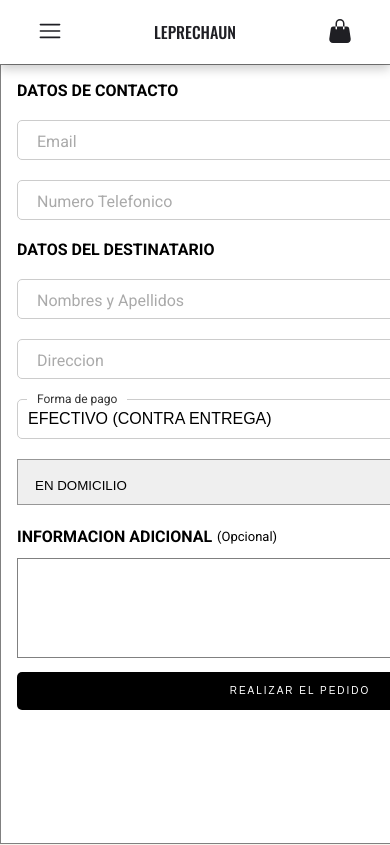
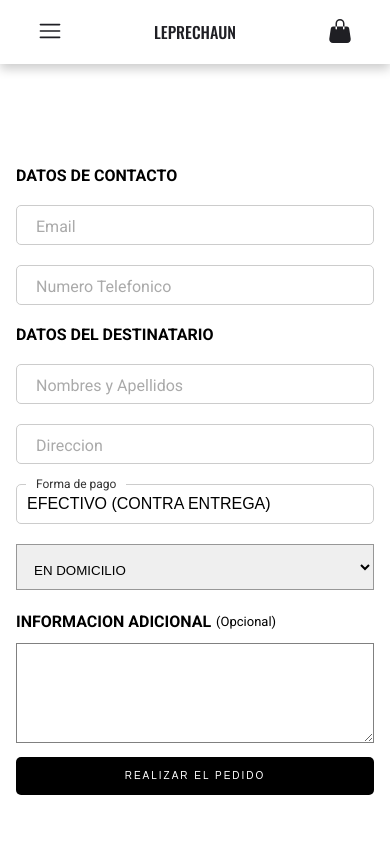
Before and after one commit to FrancooChaparro/leprechaun-web, a Next.js app: page /Contact in a window 390 px wide. Shown: the top 845 px of the page. Built offline with nearby package versions, Linux system fonts and the light colour scheme.

Commit message:
/feat/checkoutcomponent

```diff
--- a/app/(routes)/Contact/contact.module.css
+++ b/app/(routes)/Contact/contact.module.css
@@ -1,25 +1,20 @@
-
 .container-contact {
   width: 1000px;
-    min-height: 100vh;
-    padding-top: 64px;
+  display: grid;
+  grid-template-columns: 2fr 1fr;
+  padding-top: 64px; /* padding nav*/
   color: black;
   margin-left: auto;
   margin-right: auto;
-    display: grid;
-    grid-template-columns: 2fr 1fr;
   margin-bottom: 5rem;
-
 }
 
 .aaaaa {
   width: 600px;
-    border: 1px solid grey;
+  /* border: 1px solid grey; */
   padding: 1rem;
   background-color: #ffffff;
-
 }
-
 
 .bbbbb {
   width: 400px;
@@ -38,7 +33,6 @@
   border: 1px solid grey;
   padding: 1rem;
 }
-
 
 .aaaaa button {
   width: 100%;
@@ -60,23 +54,20 @@
 }
 .input-form-control {
   height: 46px;
-    padding: 17px 10px 4px 13px;
   width: 100%;
   border-color: #41414180;
-    height: 46px;
   padding: 17px 10px 4px 13px;
 }
 .input-container {
   position: relative;
   margin: 20px 0;
-
 }
 
 .input-field {
   width: 100%;
   padding: 10px;
   font-size: 16px;
-    border: 1px solid #ccc;
+  border: 1px solid #cccccc;
   border-radius: 5px;
   outline: none;
 }
@@ -92,8 +83,7 @@
   pointer-events: none; /* Evita interferencia al hacer clic */
   z-index: 45;
   background-color: var(--primary-white);
-
-    padding: 0 10px ;
+  padding: 0 10px;
 }
 
 .input-field:focus + .input-label,
@@ -108,7 +98,6 @@
   height: 46px;
   width: 100%;
   border-color: #41414180;
-    height: 46px;
   padding: 10px 10px 4px 13px;
   display: flex;
   justify-content: center;
@@ -125,7 +114,7 @@
   padding-bottom: 12px;
 }
 
-  .label-info span{
+.label-info span {
   font-weight: normal;
   font-size: 13px;
 }
@@ -133,7 +122,6 @@
 .input-error {
   border: 1px solid #d13b3b;
 }
-
 
 .card {
   width: 270px;
@@ -170,16 +158,15 @@
   font-size: 15px;
 }
 
-
-  .br, .br-total {
+.br,
+.br-total {
   width: 270px;
   display: flex;
   justify-content: space-between;
 }
 
-
 .overflow-card {
-    max-height: 200px;
+  max-height: 182px;
   min-height: 80px;
   width: 100%;
   overflow-y: auto;
@@ -197,10 +184,6 @@
   width: 0.45rem;
 }
 
-  /* .overflow-card::-webkit-scrollbar-track {
-    box-shadow: inset 0 0 6px rgba(0, 0, 0, 0.3);
-  } */
-
 .overflow-card::-webkit-scrollbar-thumb {
   background-color: rgb(223, 223, 223);
   border-radius: 6px;
@@ -210,10 +193,9 @@
   display: flex;
   padding: 9px;
   flex-direction: column;
-    gap: 8px;
+  gap: 6px;
   font-size: 14px;
   border-bottom: 1px solid #00000033;
-
 }
 
 .br-total {
@@ -232,3 +214,109 @@
   margin-top: 4px;
   font-weight: 600;
 }
+
+@media screen and (max-width: 1000px) {
+  .container-contact {
+    width: 100%;
+    display: flex;
+    flex-direction: column-reverse;
+    margin-top: 0px;
+    min-height: max-content;
+  }
+  .aaaaa {
+    width: 750px;
+    border: none;
+    margin: 0 auto;
+  }
+
+  .bbbbb {
+    width: 100%;
+    padding-left: 0px;
+  }
+
+  .total-card {
+    width: 750px;
+    padding: 0.2rem;
+    padding-left: 0.5rem;
+    margin: 0 auto;
+    position: static;
+  }
+
+  .br,
+  .br-total {
+    width: 100%;
+  }
+
+
+  .border {
+    border-bottom: 1px solid #00000033;
+  }
+  .overflow-card::-webkit-scrollbar {
+    width: 0.45rem;
+  }
+
+  .overflow-card::-webkit-scrollbar-thumb {
+    background-color: rgb(223, 223, 223);
+    border-radius: 6px;
+  }
+
+  .card {
+    width: 100%;
+    height: 70px;
+    display: flex;
+    justify-content: space-between;
+  }
+
+  .container-img {
+    width: 70px;
+    height: 70px;
+  }
+
+  .container-img img {
+    height: 100%;
+    width: 100%;
+    object-fit: cover;
+  }
+
+  .container-name {
+    width: 350px;
+    height: 100%;
+    display: flex;
+    justify-content: center;
+    align-items: center;
+    padding-left: 8px;
+    font-size: 13px;
+  }
+  .container-price {
+    display: flex;
+    justify-content: flex-end;
+    align-items: center;
+    width: 150px;
+    font-size: 15px;
+  }
+}
+
+@media screen and (max-width: 1000px) {
+  .aaaaa {
+    width: 520px;
+  }
+
+  .bbbbb {
+    width: 100%;
+    padding-left: 0px;
+  }
+
+  .total-card {
+    width: 520px;
+  }
+}
+
+@media screen and (max-width: 520px) {
+  .aaaaa {
+    width: 100%;
+  }
+
+  .total-card {
+    width: 100%;
+  }
+}
--- a/app/(routes)/Contact/page.tsx
+++ b/app/(routes)/Contact/page.tsx
@@ -75,6 +75,7 @@ const Contact = () => {
     return total + product.price;
   }, 0);
 
+  const [shopOpen, setShopOpen] = useState<boolean>(false);
 
   const [error, setError] = useState<boolean>(false);
   const [inputValues, setInputValues] = useState<Order>({
@@ -270,6 +271,9 @@ const Contact = () => {
       </form>
 
       <div className={styles["bbbbb"]}>
+
+
+
         <div className={styles["total-card"]}>
           <div className={`${styles["overflow-card"]} ${Cart.length > 0 ? styles["border"] : ""}` }>
           {Cart.length > 0 && (
@@ -301,6 +305,7 @@ const Contact = () => {
             </div>
           </div>
 }
+
         </div>
 
       </div>
--- a/app/globals.css
+++ b/app/globals.css
@@ -27,7 +27,7 @@ body {
   background-color: var(--primary-white);
   color: var(--primary-white);
   font-family: 'Oswald';
-  background-color: #f7f4ed;
+  /* background-color: #f7f4ed; */
 }
 
 .no-scroll {
--- a/components/acordion-cart/Acordion-cart.tsx
+++ b/components/acordion-cart/Acordion-cart.tsx
@@ -1,41 +1,46 @@
 "use client";
-import React, { useState } from 'react';
+import React, { useState } from "react";
 import styles from "@/components/nav/cart-component/cart-component.module.css";
-import { DecreaseIcon, IncreaseIcon, ShopIcon } from '@/Icons/CartIcon';
-import { lexend } from '@/utils/fonts';
-
+import { DecreaseIcon, IncreaseIcon, ShopIcon } from "@/Icons/CartIcon";
+import { lexend } from "@/utils/fonts";
 
 export const AcordionCart = () => {
-    const [shopOpen, setShopOpen] = useState<boolean>(false)
+  const [shopOpen, setShopOpen] = useState<boolean>(false);
 
   return (
     <div className={styles["container-shop"]}>
-    <div className={styles["container-shop-top"]} onClick={()=> setShopOpen(!shopOpen)}>
-            <a className={styles["container-icon"]}><ShopIcon /> <span className={styles["local"]}>Nuestro Local</span></a>
-            <a className={styles["container-icon"]}>{shopOpen ? <DecreaseIcon /> : <IncreaseIcon />}</a>
+      <div
+        className={styles["container-shop-top"]}
+        onClick={() => setShopOpen(!shopOpen)}
+      >
+        <a className={styles["container-icon"]}>
+          <ShopIcon /> <span className={styles["local"]}>Nuestro Local</span>
+        </a>
+        <a className={styles["container-icon"]}>
+          {shopOpen ? <DecreaseIcon /> : <IncreaseIcon />}
+        </a>
       </div>
-        <div className={`${styles["container-shop-bot"]} ${
-      shopOpen
-        ? styles["accordion-open"]
-        : styles["accordion-closed"]
-    }`}>
+      <div
+        className={`${styles["container-shop-bot"]} ${
+          shopOpen ? styles["accordion-open"] : styles["accordion-closed"]
+        }`}
+      >
         <div className={styles["container-shop-bot-modal"]}>
           <div className={styles["container-private"]}>
             <span className={styles["container-checked"]}>
               <span className={styles["container-checked-p"]}>
-                        <span className={styles["container-checked-c"]}>
+                <span className={styles["container-checked-c"]}></span>
               </span>
             </span>
-
+            <span className={lexend.className}>
+              Leprechaun - Av. Hipólito Yrigoyen 11357, Turdera, Buenos Aires,
+              Atención de Lunes a Viernes de 8 a 17 hs
             </span>
-                    <span className={lexend.className}>Leprechaun - Av. Hipólito Yrigoyen 11357, Turdera, Buenos Aires, Atención de Lunes a Viernes de 8 a 17 hs</span>
           </div>
           <div className={`${styles["container-free"]} ${lexend.className}`}>
             Gratis
           </div>
-            </div >
-
-
+        </div>
       </div>
     </div>
   );
--- a/components/nav/cart-component/cart-component.module.css
+++ b/components/nav/cart-component/cart-component.module.css
@@ -222,9 +222,6 @@
     display: flex;
     justify-content: center;
     align-items: center;
-
-
-
 }
 .container-shop-bot {
         display: grid;
```
Also changed, not shown: app/layout.tsx (+5 -4 lines). Lines whose indentation alone changed are shown as unchanged.
